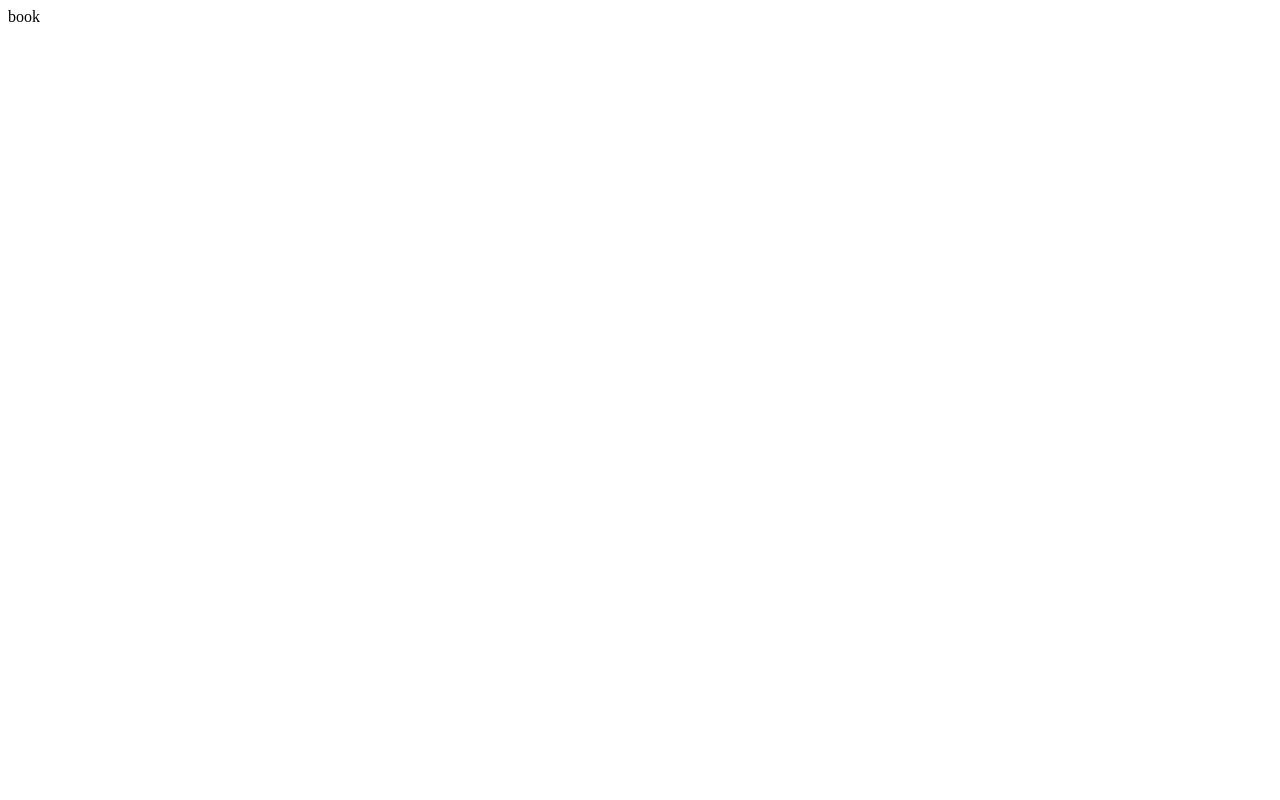
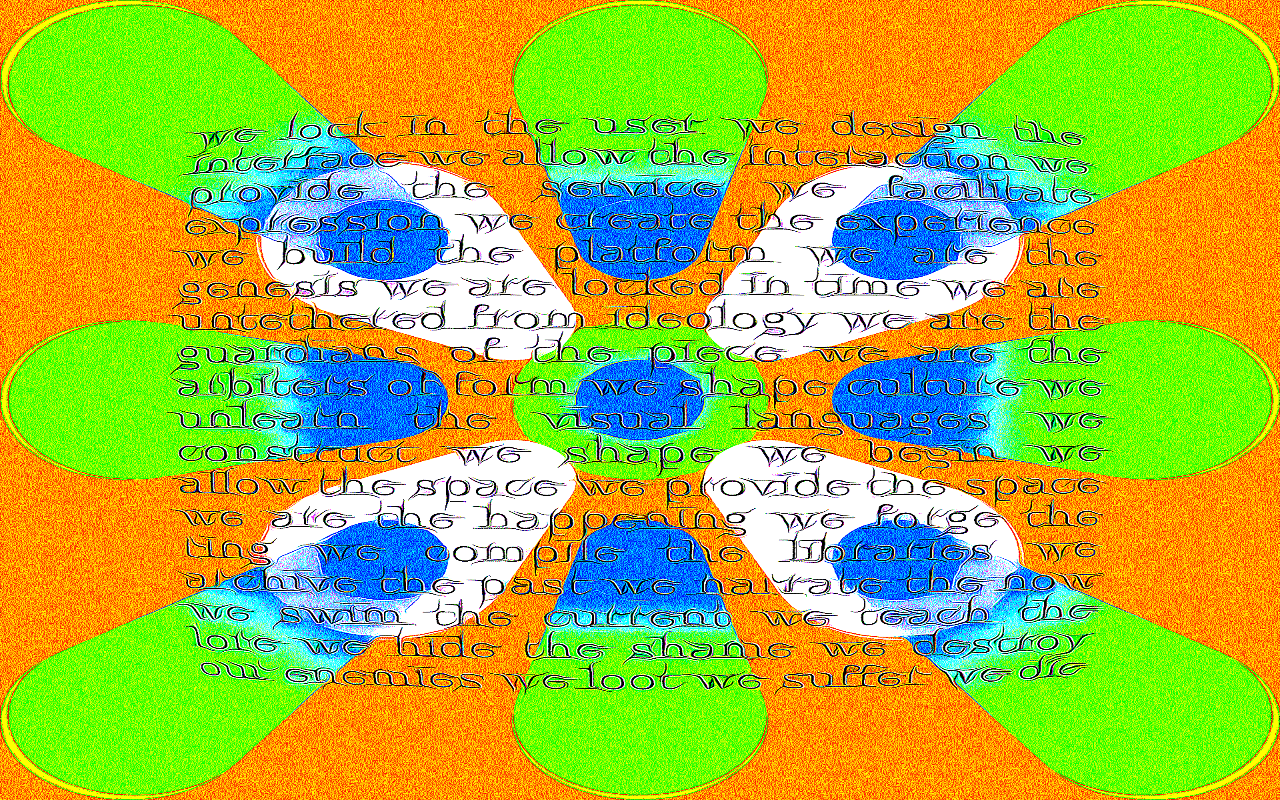
Before and after one commit to desmondhwong/desmond, a plain HTML site: page index.html in a window 1280 px wide. Drawn offline with Linux system fonts and the light colour scheme.

Commit message:
220324 we

```diff
--- a/index.html
+++ b/index.html
@@ -1 +1,24 @@
-book
+<!DOCTYPE html>
+<html>
+    <head>
+        <style>
+        html, body {
+        margin:0;
+        height:100%;
+        overflow:hidden;
+        }
+        body {background-color:#00ff00;}
+        .bg {
+            background-image: url("img/we.png");
+            background-size:100% 100%;
+        width:100%;
+        height:100%;
+        /* border:5px solid red;
+        box-sizing:border-box; */
+        }
+        </style>
+        </head>
+    <body>
+        <div class="bg"></div>
+    </body>
+</html>
```
Also changed, not shown: img/we.png (added).
